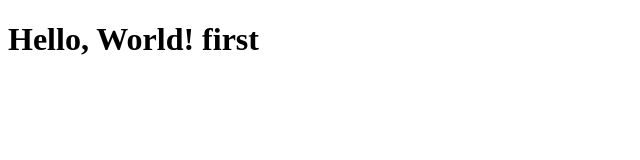
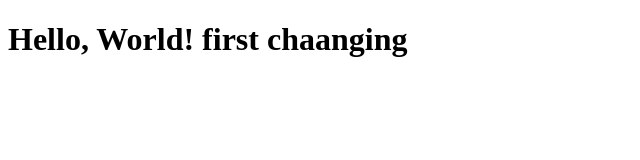
Before and after one commit to sanjeevan001/studyname, a plain HTML site: page index.html in a window 1280 px wide. Shown: the whole page, without its empty margins (0-640 px from the left). Drawn offline with Linux system fonts and the light colour scheme.

Commit message:
FEAT:changing text

```diff
--- a/index.html
+++ b/index.html
@@ -6,6 +6,6 @@
     <title>Document</title>
 </head>
 <body>
-    <h1>Hello, World! first</h1>
+    <h1>Hello, World! first chaanging</h1>
 </body>
 </html>
```
